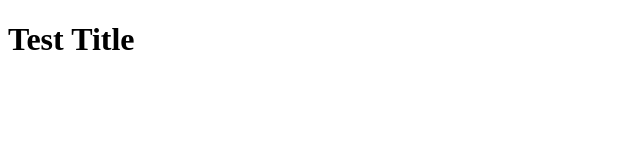
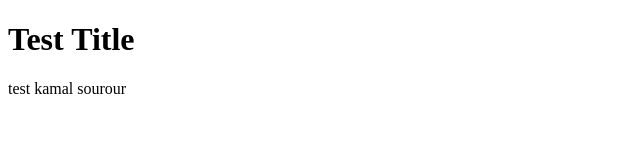
Before and after one commit to jaouadpxy/dev-template, a website: page src/index.html in a window 1280 px wide. Shown: the whole page, without its empty margins (0-640 px from the left). Drawn offline with Linux system fonts and the light colour scheme.

Commit message:
fixing bugs for parcel bundler

```diff
--- a/src/index.html
+++ b/src/index.html
@@ -8,5 +8,6 @@
 </head>
 <body>
  <h1>Test Title</h1>
+ <p>test kamal sourour</p>
 </body>
 </html>
```
Also changed, not shown: package.json (+9 -15 lines), .babelrc (deleted), .eslintrc.json (deleted), 1 other file.
